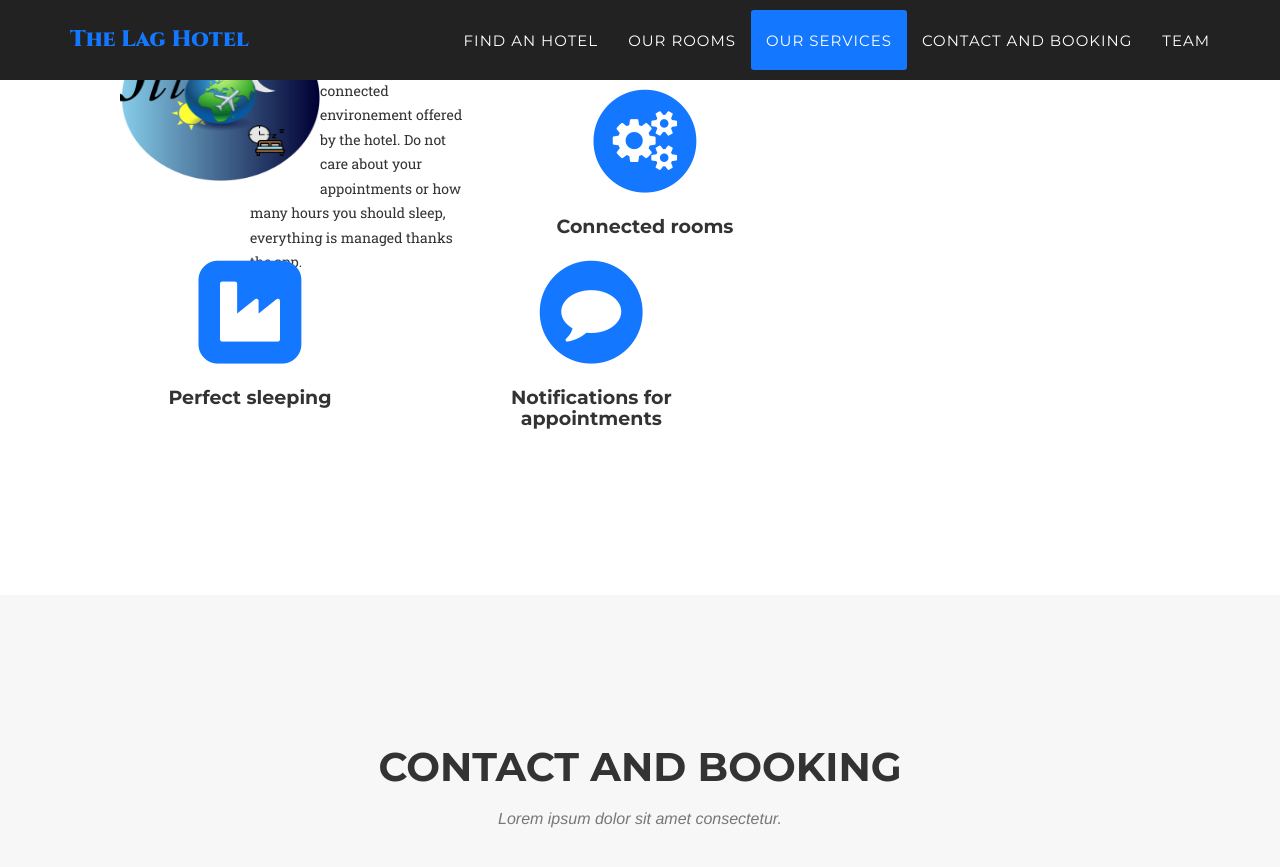
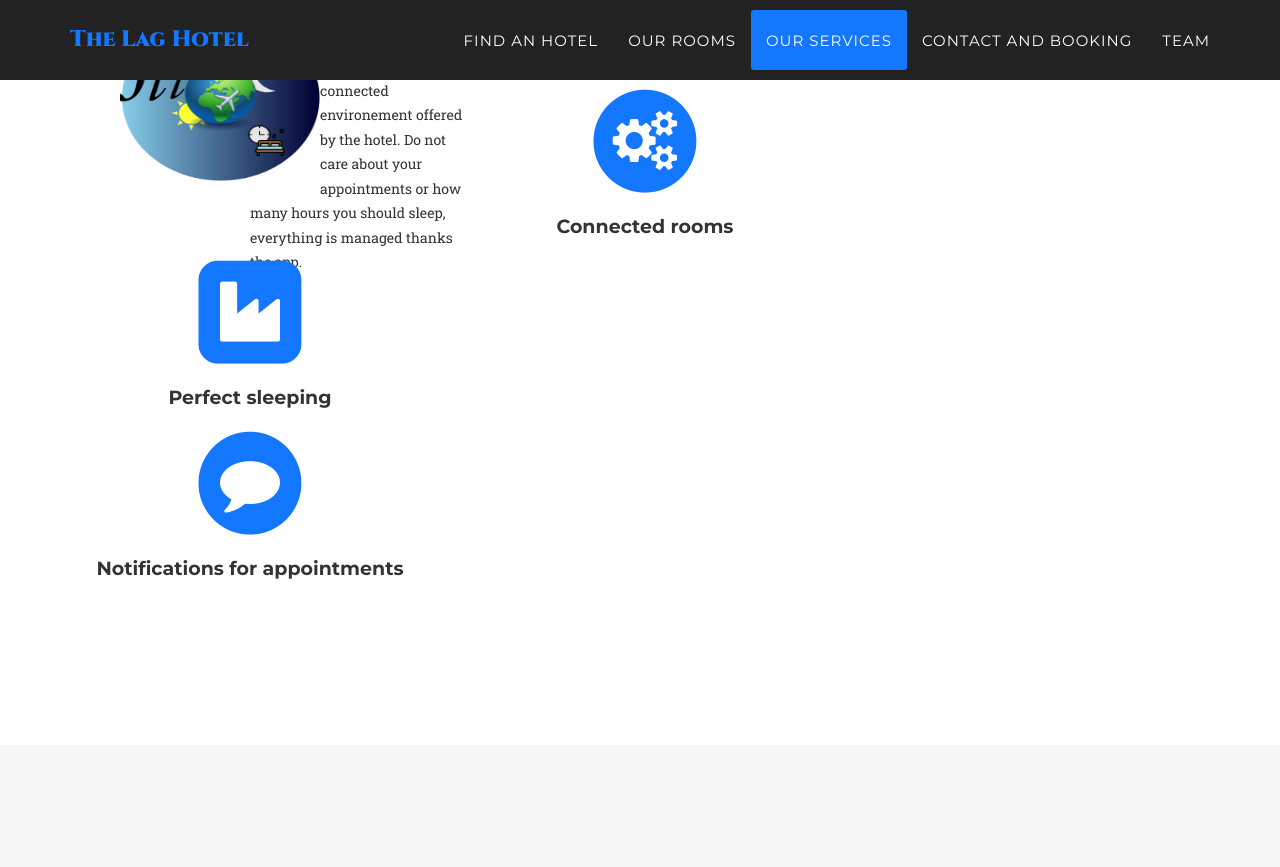
Before and after one commit to VincentGautier/Hotel-web-site, a Jekyll site: the page built from index.html, in a window 1280 px wide and 900 px high, scrolled down 2708 px. Shown: the top 867 px of the window. Built offline with Jekyll 4.4.1, drawn with Linux system fonts in a browser that asks for light colours; some web fonts are replaced.

Commit message:
Update our_services.html

```diff
--- a/_includes/our_services.html
+++ b/_includes/our_services.html
@@ -42,8 +42,7 @@
                     </span>
                     <h4 class="service-heading">Perfect sleeping</h4>
                     <p class="text-muted"></p>
-                </div>
-                <div class="col-md-3">
+
                     <span class="fa-stack fa-4x">
                         <i class="fa fa-circle fa-stack-2x text-primary"></i>
                         <i class="fa fa-comment fa-stack-1x fa-inverse"></i>
```
